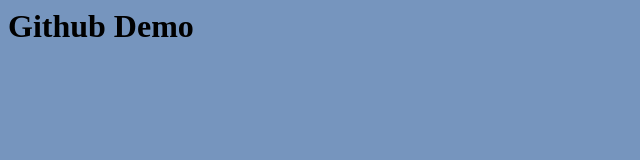
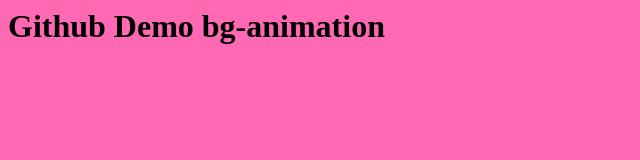
Before and after one commit to Shareef541740/rep01, a plain HTML site: page index.html in a window 1280 px wide. Shown: the whole page, without its empty margins (0-640 px from the left). Drawn offline with Linux system fonts and the light colour scheme.

```diff
--- a/index.html
+++ b/index.html
@@ -1,7 +1,7 @@
 <html>
-    <body style="background-color: rgb(118, 149, 190);">
+    <body style="background-color: hotpink;">
         <h1 >
-            Github Demo
+            Github Demo bg-animation
         </h1>
     </body>
     </html>
```
